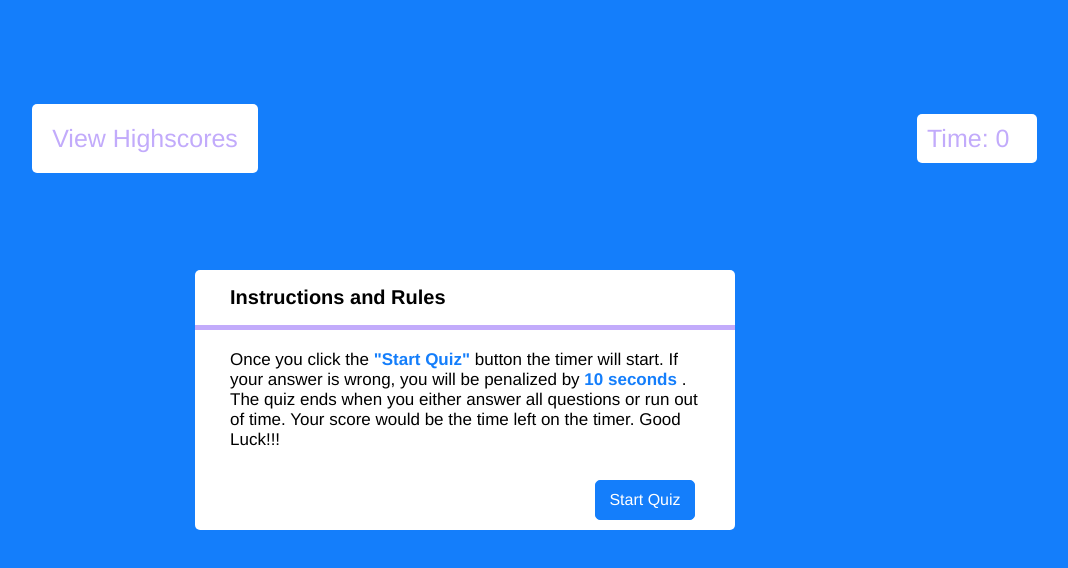
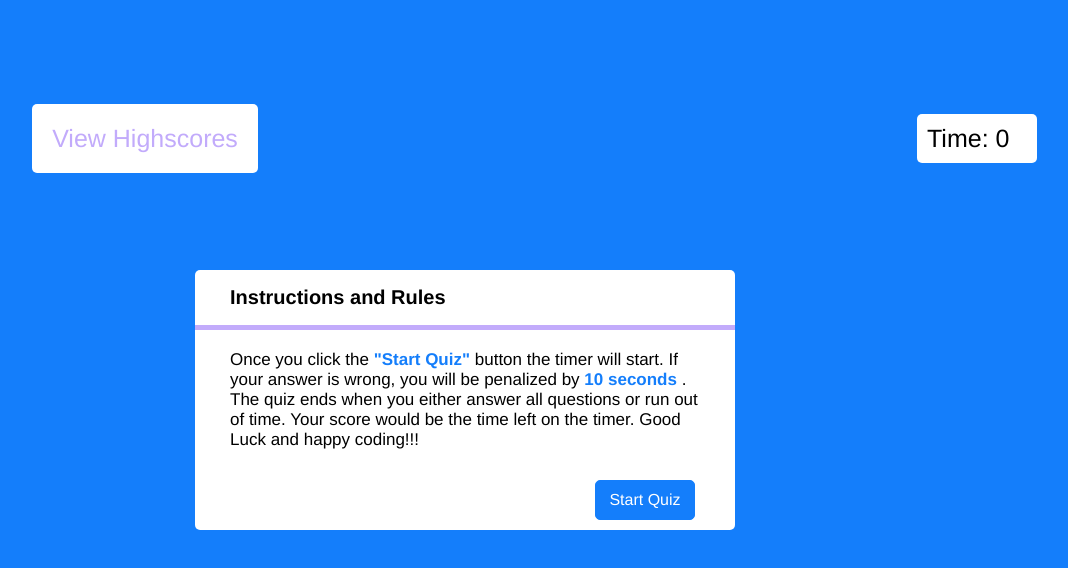
Before and after one commit to jaimecedillo/take-a-quiz, a plain HTML site: page index.html in a window 1280 px wide. Shown: the top 568 px of the page, without its empty margins (175-1243 px from the left). Drawn offline with Linux system fonts and the light colour scheme.

Commit message:
edited read me file and added app screenshot

```diff
--- a/assets/css/style.css
+++ b/assets/css/style.css
@@ -77,7 +77,7 @@ body {
 .timer, .scores {
     font-size: 25px;
     font-weight: 500;
-    color:#c2abfb;
+    color:black;
     outline: none;
     border: none;
     border-radius: 5px;
--- a/index.html
+++ b/index.html
@@ -20,7 +20,7 @@
         <p>Once you click the <span>"Start Quiz"</span> button the timer will start. If your answer
             is wrong, you will be penalized by <span>10 seconds</span> . The quiz ends when you either
             answer all questions or run out of time. Your score would be the time left on the timer.
-            Good Luck!!!
+            Good Luck and happy coding!!!
         </p>
     </div>
     <div class="quiz-buttons">
@@ -31,10 +31,6 @@
     <div id="question-container">
         <div id="question">Question</div>
         <div id="answer-buttons" class="btn-grid"></div>
-        <!-- <button class="btn">Answer 1</button>
-        <button class="btn">Answer 2</button>
-        <button class="btn">Answer 3</button>
-        <button class="btn">Answer 4</button> -->
     </div>
 </div>
 
```
Also changed, not shown: screenshot.png (added), 3 other files.
